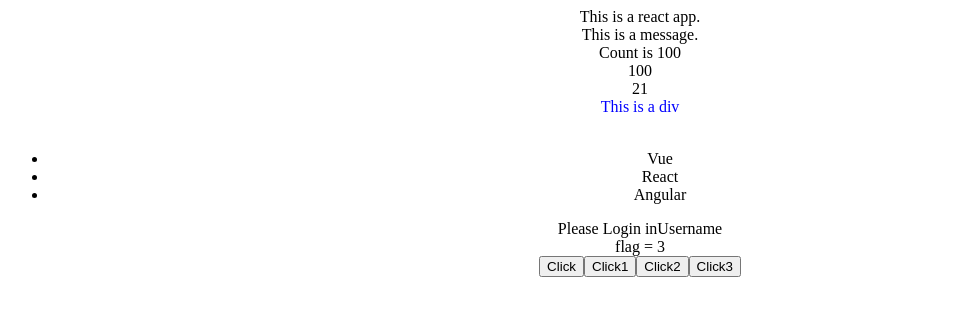
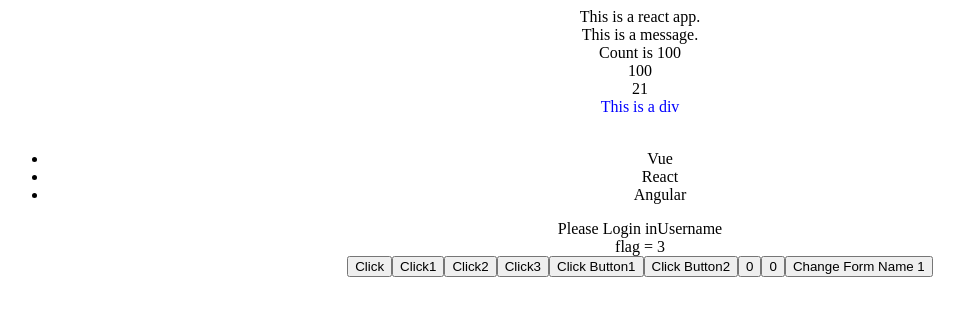
Before and after one commit to Tsar413/ReactLearning, a React (Create React App) app: page / in a window 1280 px wide. Shown: the top 316 px of the page, without its empty margins (0-964 px from the left). Built offline with nearby package versions, Linux system fonts and the light colour scheme.

Commit message:
Day1-09, 10, 11

```diff
--- a/src/App.js
+++ b/src/App.js
@@ -1,5 +1,6 @@
 import logo from './logo.svg';
 import './App.css';
+import { useState } from 'react'
 
 const count = 100;
 
@@ -47,7 +48,46 @@ const clickButton3 = (id, e) => {
   console.log("click", ++id, e);
 }
 
+function Button() {
+  return <button>Click Button1</button>
+}
+
+const Button2 = () => {
+  return <button>Click Button2</button>
+}
+
 function App() {
+  //useState实现一个计数器，点击自增
+  //1. 调用useState添加一个状态变量
+  //count1 就是状态变量
+  //setCount 就是修改状态变量的方法
+  const [count1, setCount] = useState(0);
+
+  //2. 点击事件回调
+  const handleClick = () => {
+    //作用： 1. 修改count1的值 2. 重新使用新的count1渲染UI
+    setCount(count1 + 1);
+  }
+
+  let [count2, setCount2] = useState(0);
+
+  const handleClick2 = () => {
+    //直接修改无法引发视图更新
+    // count2++;
+    // console.log(count2);
+    setCount2(count2++);
+  }
+
+  const [form, setForm] = useState({name : "1"})
+
+  const changeForm = () => {
+    setForm({
+      ...form,
+      name : "2"
+    })
+  }
+
+
   return (
     <div className="App">
       This is a react app.
@@ -91,6 +131,17 @@ function App() {
       <button onClick={() => clickButton2(0)}>Click2</button>
       {/* 传递事件参数和自定义参数 */}
       <button onClick={(e) => clickButton3(0, e)}>Click3</button>
+      {/* Lesson Day1-09 */}
+      {/* React组件 */}
+      <Button></Button>
+      <Button2></Button2>
+      {/* Lesson Day1-10 */}
+      {/* useState函数 */}
+      <button onClick={handleClick}>{count1}</button>
+      {/* Lesson Day1-11 */}
+      {/* useState修改状态规则 */}
+      <button onClick={handleClick2}>{count2}</button>
+      <button onClick={changeForm}>Change Form Name {form.name}</button>
     </div>
   );
 }
```
